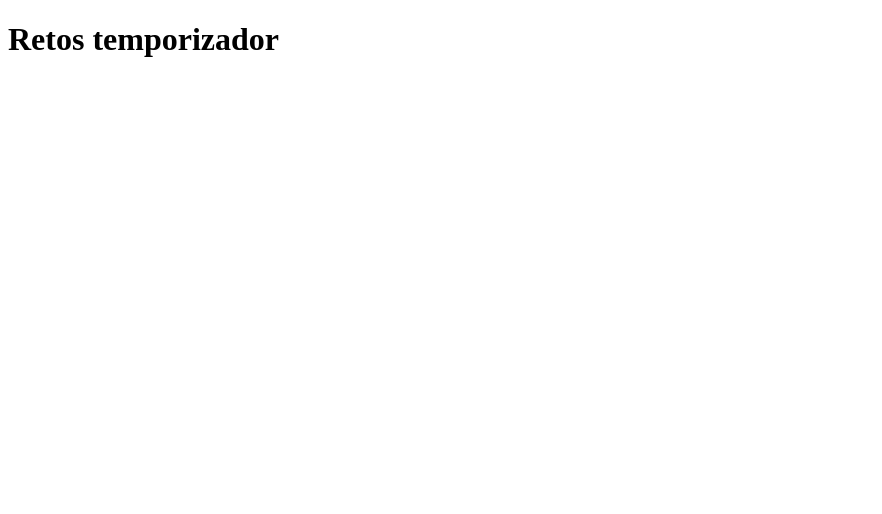
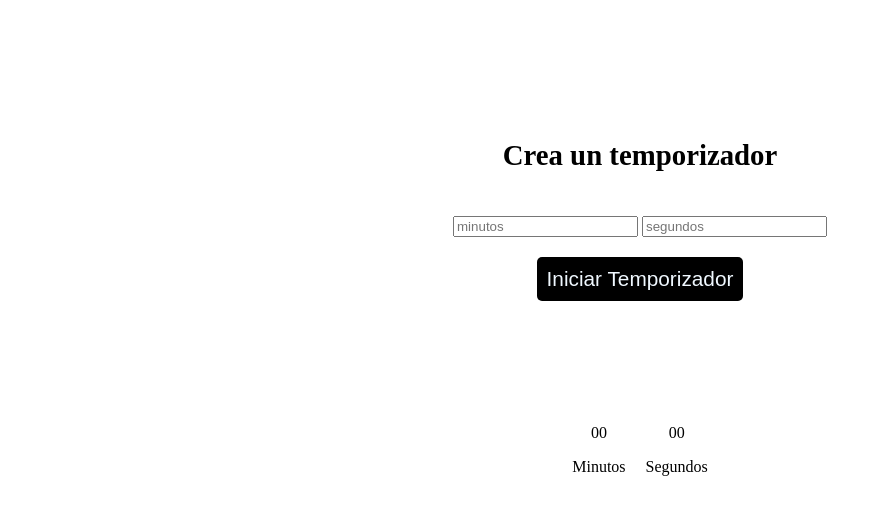
Before and after one commit to OrlandoTellez/reto-temporizador, a plain HTML site: page index.html in a window 1280 px wide. Shown: the whole page, without its empty margins (0-882 px from the left). Drawn offline with Linux system fonts and the light colour scheme.

Commit message:
Se estiliza con un diseño sencillo

```diff
--- a/index.html
+++ b/index.html
@@ -4,8 +4,28 @@
     <meta charset="UTF-8">
     <meta name="viewport" content="width=device-width, initial-scale=1.0">
     <title>Reto temporizador</title>
+    <link rel="stylesheet" href="style.css">
 </head>
 <body>
-    <h1>Retos temporizador</h1>
+    <article>
+        <div class="container-text">
+            <h1>Crea un temporizador</h1>
+            <div class="inputs">
+                <input id="minutos" placeholder="minutos" min="0" type="number">
+                <input id="segundos" placeholder="segundos" min="0" type="number">
+            </div>
+            <button id="iniciar">Iniciar Temporizador</button>
+        </div>
+        <div id="contenedor">
+            <div>
+                <p id="minutos">00</p>
+                <span>Minutos</span>
+            </div>
+            <div>
+                <p id="segundos">00</p>
+                <span>Segundos</span>
+            </div>
+        </div>
+    </article>
 </body>
 </html>
--- /dev/null
+++ b/style.css
@@ -0,0 +1,43 @@
+button{
+    cursor: pointer;
+}
+
+article{
+    width: 100%;
+    height: 50vh;
+
+}
+
+#contenedor{
+    display: flex;
+    align-items: center;
+    justify-content: center;
+    gap: 20px;
+}
+
+#contenedor div{
+    text-align: center;
+}
+
+.container-text{
+    display: flex;
+    flex-direction: column;
+    align-items: center;
+    justify-content: center;
+    height: 100%;
+    gap: 20px;
+}
+
+
+.container-text h1{
+    font-size: 1.8em;
+}
+
+#iniciar{
+    background-color: black;
+    color: aliceblue;
+    padding: 10px;
+    font-size: 1.3em;
+    border: none;
+    border-radius: 5px;
+}
```
Also changed, not shown: script.js (added).
